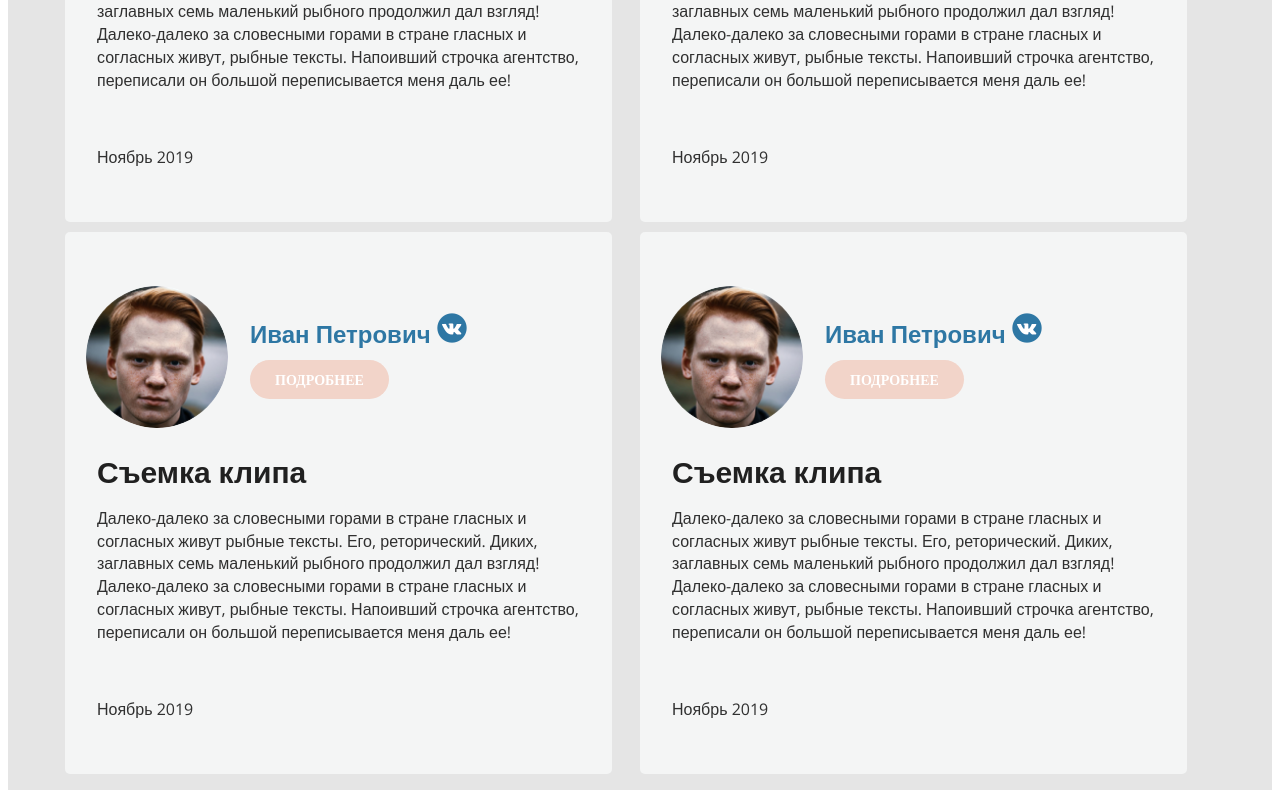
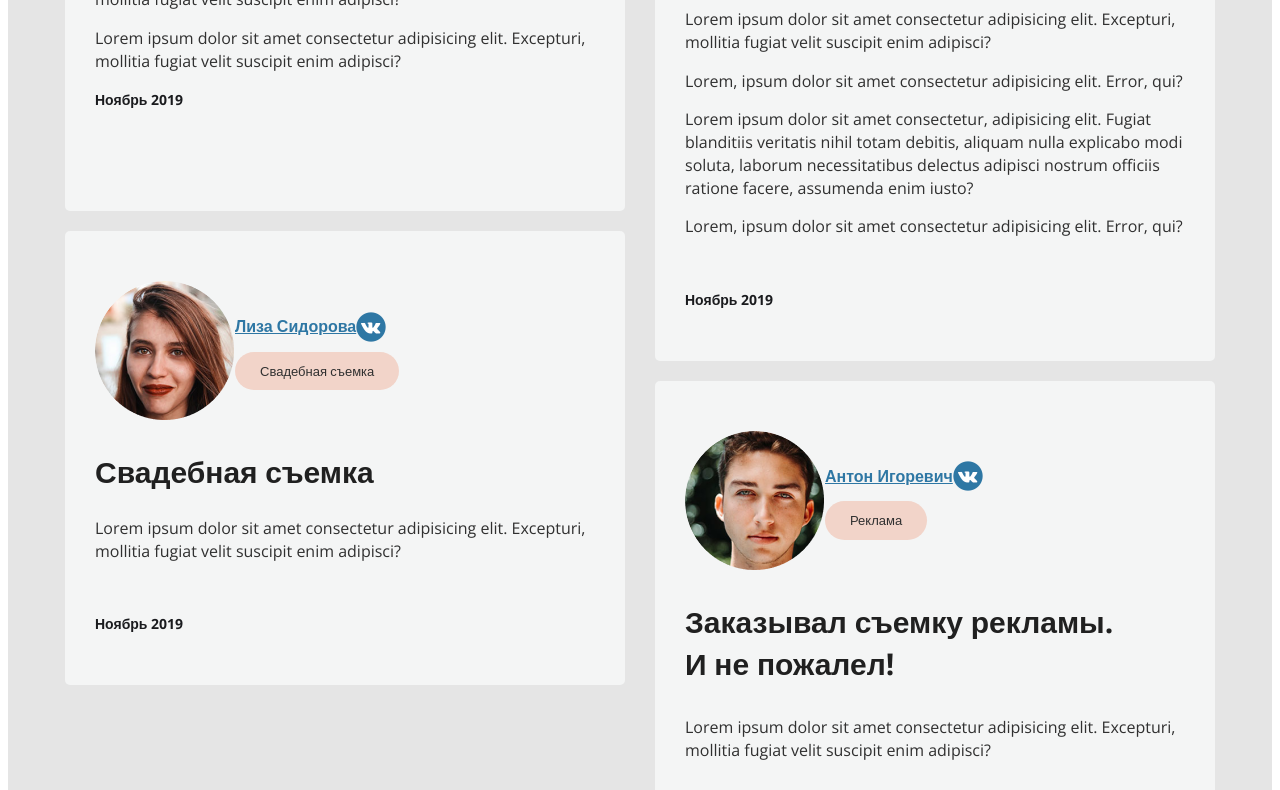
Before and after one commit to Ivan20066/reviews, a plain HTML site: page index.html in a window 1280 px wide. Shown: the part 784-1574 px from the top of the page. Drawn offline with nearby package versions, Linux system fonts and the light colour scheme.

Commit message:
половину сделал

```diff
--- a/css/main.css
+++ b/css/main.css
@@ -535,68 +535,85 @@ background: #F4F5F5;
     padding: 36px 0;
 }
 /* reviews-pages */
-.reviews__img-elem{
-    width: 142px;
-    height: 142px;
+.review__item {
+    margin-bottom: 20px;
+}
+.reviews {
+    column-count: 2;
+    column-gap: 30px;
+    margin-bottom: 70px;
+}
+.review {
+    display:inline-flex;
+    flex-direction: column;
+    padding: 50px 30px;
+    background: #F4F5F5;
+    border-radius: 5px;
+}
+.avatar {
+    width: 140px;
+    height: 140px;
+    overflow: hidden;
     border-radius: 50%;
-
+}
+.review__header {
+    display: flex;
+    align-items: center;
+    margin-bottom: 30px;
+}
+.review__user {
+    display: flex;
+    align-items:center;
+    font-style: 24px;
+    font-weight: bold;
+    color:#2E77A4;
+    margin-bottom: 11px;
+}
+.review__user::after {
+    content:url(../img/vk-blue\ 1.png);
+    height: 29px;
+    }
+.review__tags {
+    display: flex;
+    align-items:flex-start;
+}
+.tag {
+    font-size: 13px;
+     color: #303030;
+     padding:10px 25px;
+     background: #F2D4C9;
+    border-radius: 35px;
+}
+.review__title {
+    font-size: 30px;
+    color:#202020;
+    font-weight: bold;
+    margin-bottom: 23px;
+}
+.review__content-text {
+    margin-bottom: 50px;
+}
+.review__date {
+    font-size: 14px;
+    color: #1A1B1E;
+    font-weight: bold;
+}
+.separator {
+    background:url(/img/party.png) right 20% no-repeat, linear-gradient(0deg, #373737, #373737);
+    min-height: 363px;
+    display: flex;
+    flex-direction: column;
+   justify-content:center;
 
 }
-.reviews__name {
-
-    margin-left: 22px;
-    margin-top: 27px;
-    color: #2E77A4;
+.separator__content {
+    max-width: 49%;
+}
+.separator__title {
+    font-size: 48px;
     font-weight: bold;
-    font-size: 24px;
-    line-height: 42px;
+    line-height: 1.1;
 }
-.reviews__header {
-  display: flex;
-
+.red {
+    color: #FF3D00;
 }
-
-.reviews__item {
-   width: 547px;
-   height: 542px;
-   padding: 54px 21px;
-    background: #F4F5F5;
-    border-radius: 5px;
-    margin-right: 28px;
-    margin-bottom: 10px;
-}
-
-.btn--reviews {
-    background: #F2D4C9;
-    border-radius: 35px;
-    padding: 10px 25px;
-    color: #ffffff;
-    font-family: Open Sans;
-    font-style: normal;
-    font-size: 14px;
-    line-height: 19px;
-    font-weight: bold;
-    text-transform: uppercase;
-    text-decoration: none;
-}
-.reviews__title {
-    font-weight: bold;
-    font-size: 30px;
-     line-height: 42px;
-     color: #202020;
-}
-.reviews__content {
-    padding: 23px 11px;
-
-}
- .reviews__desc {
-     margin-top: 14px;
-
- }
-.date-reviews {
-    margin-top: 55px;
-}
-.reviews-style {
-   display: flex;
-   flex-wrap: wrap;
-}
--- a/index.html
+++ b/index.html
@@ -5,7 +5,7 @@
     <meta name="viewport" content="wght=1200, initial-scale=1.0">
     <link rel="stylesheet" href="./css/main.css">
     <link href="https://fonts.googleapis.com/css2?family=Open+Sans:wght@400;700;800&display=swap" rel="stylesheet">
-    <title>Vdeo production | Services Page</title>
+    <title>Vdeo production | reviews</title>
 </head>
 <body>
 <div class="wrapper">
@@ -32,7 +32,7 @@
                </address>
             </div>
              </header>
-             <H1 class="page-tatle">Услуги</H1>
+             <H1 class="page-tatle">Отзывы</H1>
              <nav class="breadcrumbs">
                  <ul class="breadcrumbs__list">
                      <li class="breadcrumbs__atem">
@@ -46,102 +46,117 @@
         </div>
     </section>
     <main class="page-content">
-
         <div class="container">
-            <ul class="reviews reviews-style ">
-                <li class="reviews__item ">
-                   <div class="reviews__header">
-                        <img src="./img/Эллипс.png" alt="фото" class="reviews__img-elem">
-                    <div class="reviews__name">
-                        Иван Петрович
-                    <img src="./img/vk-blue 1.png" alt="vk" class="reviews__icone">
-                        <div class="reviews__btn">
-                            <a href="#" class="btn btn--reviews ">Подробнее</a>
+            <ul class="reviews">
+                <li class="review__item review">
+                    <div class="review__header">
+                        <div class="review__photo">
+                            <div class="avatar">
+                                <img src="./img/Эллипс.png" alt="user">
                             </div>
                         </div>
+                        <div class="review__userdata">
+                            <a href="#" class="review__user">Иван Петрович</a>
+                            <ul class="review__tags">
+                                <li class="review__tag-item tag"> Съемка клипа
+                                </li>
+                            </ul>
                         </div>
-                 <div class="reviews__content">
-                            <h2 class="reviews__title">Съемка клипа</h2>
-                            <div class="reviews__desc">
-                                <p>Далеко-далеко за словесными горами в стране гласных и согласных живут рыбные тексты. Его, реторический. Диких, заглавных семь маленький рыбного продолжил дал взгляд!Далеко-далеко за словесными горами в стране гласных и согласных живут, рыбные тексты. Напоивший строчка агентство, переписали он большой переписывается меня даль ее!
+                    </div>
+                    <div class="review__content">
+                        <h3 class="review__title">Съемка клипа</h3>
+                        <div class="review__content-text">
+                            <p>Lorem ipsum dolor sit amet consectetur adipisicing elit. Excepturi, mollitia fugiat velit suscipit enim adipisci?</p
+                          <p> Lorem ipsum dolor sit amet consectetur adipisicing elit. Excepturi, mollitia fugiat velit suscipit enim adipisci?</p
+
+                            </div>
+                        <time class="review__date">Ноябрь 2019</time>
+                    </div>
+                </li>
+                <li class="review__item review">
+                    <div class="review__header">
+                        <div class="review__photo">
+                            <div class="avatar">
+                                <img src="./img/Лиза.png" alt="user">
+                            </div>
+                        </div>
+                        <div class="review__userdata">
+                            <a href="#" class="review__user">Лиза Сидорова</a>
+                            <ul class="review__tags">
+                                <li class="review__tag-item tag"> Свадебная съемка
+                                </li>
+                            </ul>
+                        </div>
+                    </div>
+                    <div class="review__content">
+                        <h3 class="review__title">Свадебная съемка</h3>
+                        <div class="review__content-text">
+                            <p>Lorem ipsum dolor sit amet consectetur adipisicing elit. Excepturi, mollitia fugiat velit suscipit enim adipisci?
 
                             </p>
-                                <div class="date-reviews">Ноябрь 2019</div>
                         </div>
+                        <time class="review__date">Ноябрь 2019</time>
+                    </div>
+                </li>
+                <li class="review__item review">
+                    <div class="review__header">
+                        <div class="review__photo">
+                            <div class="avatar">
+                                <img src="./img/марфа.png" alt="user">
+                            </div>
+                        </div>
+                        <div class="review__userdata">
+                            <a href="#" class="review__user">Екатерина Жмых</a>
+                            <ul class="review__tags">
+                                <li class="review__tag-item tag"> Студийная съемка
+                                </li>
+                            </ul>
+                        </div>
+                    </div>
+                    <div class="review__content">
+                        <h3 class="review__title">Очень понравилась работа в студии</h3>
+                        <div class="review__content-text">
+                            <p>Lorem ipsum dolor sit amet consectetur adipisicing elit. Excepturi, mollitia fugiat velit suscipit enim adipisci?  </p>
+                                <p>
+                                    Lorem, ipsum dolor sit amet consectetur adipisicing elit. Error, qui?
+                                </p>
+                                <p>Lorem ipsum dolor sit amet consectetur, adipisicing elit. Fugiat blanditiis veritatis nihil totam debitis, aliquam nulla explicabo modi soluta, laborum necessitatibus delectus adipisci nostrum officiis ratione facere, assumenda enim iusto?</p>
+                                <p>
+                                    Lorem, ipsum dolor sit amet consectetur adipisicing elit. Error, qui?
+                                </p>
 
                         </div>
-                </li>
-                <li class="reviews__item ">
-                    <div class="reviews__header">
-                         <img src="./img/Эллипс.png" alt="фото" class="reviews__img-elem">
-                     <div class="reviews__name">
-                         Иван Петрович
-                     <img src="./img/vk-blue 1.png" alt="vk" class="reviews__icone">
-                         <div class="reviews__btn">
-                             <a href="#" class="btn btn--reviews ">Подробнее</a>
+                        <time class="review__date">Ноябрь 2019</time>
+                    </div>
+                </li> <li class="review__item review">
+                    <div class="review__header">
+                        <div class="review__photo">
+                            <div class="avatar">
+                                <img src="./img/Антон.png" alt="user">
                             </div>
                         </div>
+                        <div class="review__userdata">
+                            <a href="#" class="review__user">Антон Игоревич</a>
+                            <ul class="review__tags">
+                                <li class="review__tag-item tag"> Реклама
+                                </li>
+                            </ul>
                         </div>
-                  <div class="reviews__content">
-                             <h2 class="reviews__title">Съемка клипа</h2>
-                             <div class="reviews__desc">
-                                 <p>Далеко-далеко за словесными горами в стране гласных и согласных живут рыбные тексты. Его, реторический. Диких, заглавных семь маленький рыбного продолжил дал взгляд!Далеко-далеко за словесными горами в стране гласных и согласных живут, рыбные тексты. Напоивший строчка агентство, переписали он большой переписывается меня даль ее!
+                    </div>
+                    <div class="review__content">
+                        <h3 class="review__title"> Заказывал  съемку  рекламы. <p>И не пожалел!</p> </h3>
+                        <div class="review__content-text">
+                            <p>Lorem ipsum dolor sit amet consectetur adipisicing elit. Excepturi, mollitia fugiat velit suscipit enim adipisci?
 
                             </p>
-                                 <div class="date-reviews">Ноябрь 2019</div>
-                             </div>
 
                         </div>
-                 </li>
-                 <li class="reviews__item ">
-                    <div class="reviews__header">
-                         <img src="./img/Эллипс.png" alt="фото" class="reviews__img-elem">
-                     <div class="reviews__name">
-                         Иван Петрович
-                     <img src="./img/vk-blue 1.png" alt="vk" class="reviews__icone">
-                         <div class="reviews__btn">
-                             <a href="#" class="btn btn--reviews ">Подробнее</a>
-                          </div>
-                        </div>
-                     </div>
-                  <div class="reviews__content">
-                             <h2 class="reviews__title">Съемка клипа</h2>
-                             <div class="reviews__desc">
-                                 <p>Далеко-далеко за словесными горами в стране гласных и согласных живут рыбные тексты. Его, реторический. Диких, заглавных семь маленький рыбного продолжил дал взгляд!Далеко-далеко за словесными горами в стране гласных и согласных живут, рыбные тексты. Напоивший строчка агентство, переписали он большой переписывается меня даль ее!
-
-                                 </p>
-                                 <div class="date-reviews">Ноябрь 2019</div>
-                             </div>
-
-                     </div>
-                 </li>
-                 <li class="reviews__item ">
-                    <div class="reviews__header">
-                         <img src="./img/Эллипс.png" alt="фото" class="reviews__img-elem">
-                     <div class="reviews__name">
-                         Иван Петрович
-                     <img src="./img/vk-blue 1.png" alt="vk" class="reviews__icone">
-                         <div class="reviews__btn">
-                             <a href="#" class="btn btn--reviews ">Подробнее</a>
-                          </div>
-                        </div>
-                     </div>
-                  <div class="reviews__content">
-                             <h2 class="reviews__title">Съемка клипа</h2>
-                             <div class="reviews__desc">
-                                 <p>Далеко-далеко за словесными горами в стране гласных и согласных живут рыбные тексты. Его, реторический. Диких, заглавных семь маленький рыбного продолжил дал взгляд!Далеко-далеко за словесными горами в стране гласных и согласных живут, рыбные тексты. Напоивший строчка агентство, переписали он большой переписывается меня даль ее!
-
-                                 </p>
-                                 <div class="date-reviews">Ноябрь 2019</div>
-                             </div>
-
+                        <time class="review__date">Ноябрь 2019</time>
                     </div>
                 </li>
 
-
             </ul>
-
-        </ul>
+        </div>
         <div class="pager pager--time--light">
             <div class="pager__display">Страница 1 из 7</div>
             <ul class="pager__list">
@@ -155,54 +170,21 @@
             </ul>
         </div>
     </main>
-    <section class="inner-section inner-section--bg--grey">
+    <section class="separator">
         <div class="container">
-            <h2 class="inner-section__title">Партнеры</h2>
-            <ul class="partners">
-                <li class="partners__item">
-                    <a href="#" class="partners__link">
-                        <img src="./img/divico.png" alt="yandex logo">
-                    </a>
-                </li>
-                <li class="partners__item">
-                    <a href="#" class="partners__link">
-                        <img src="./img/ds.png" alt="yandex logo">
-                    </a>
-                </li>
-                <li class="partners__item">
-                    <a href="#" class="partners__link">
-                        <img src="./img/park.png" alt="yandex logo">
-                    </a>
-                </li>
-                <li class="partners__item">
-                    <a href="#" class="partners__link">
-                        <img src="./img/zvibes.png" alt="yandex logo">
-                    </a>
-                </li>
-                <li class="partners__item">
-                    <a href="#" class="partners__link">
-                        <img src="./img/rosvideo.png" alt="yandex logo">
-                    </a>
-                </li>
-                <li class="partners__item">
-                    <a href="#" class="partners__link">
-                        <img src="./img/zavod.png" alt="yandex logo">
-                    </a>
-                </li>
-                <li class="partners__item">
-                    <a href="#" class="partners__link">
-                        <img src="./img/pixel (1).png" alt="yandex logo">
-                    </a>
-                </li>
-                <li class="partners__item">
-                    <a href="#" class="partners__link">
-                        <img src="./img/expotv.png" alt="yandex logo">
-                    </a>
-                </li>
-            </ul>
+            <div class="separator__content">
+                <h2 class="separator__title">Скидка  <span class=red >20%</span> на съемку мероприятий</h2>
+            </div>
+
         </div>
 
     </section>
+    <section class="inner-section inner-section--bg--grey">
+        <div class="container">
+            <h2 class="inner-section__title">Оставьте отзыв</h2>
+        </div>
+    </section>
+
     <footer class="inner-footer">
         <div class="container inner-footer__container">
             <div class="footer">
@@ -219,6 +201,7 @@
                     </nav>
 
                 </div>
+
                 <div class="footer__col--aligen-right">
                     <ul class="socials">
                         <li class="socials__item">
```
Also changed, not shown: img/Rectangle (1).png (added), img/party.png, img/Антон.png (added), img/Лиза.png (added), img/марфа.png (added). Lines whose indentation alone changed are shown as unchanged.
